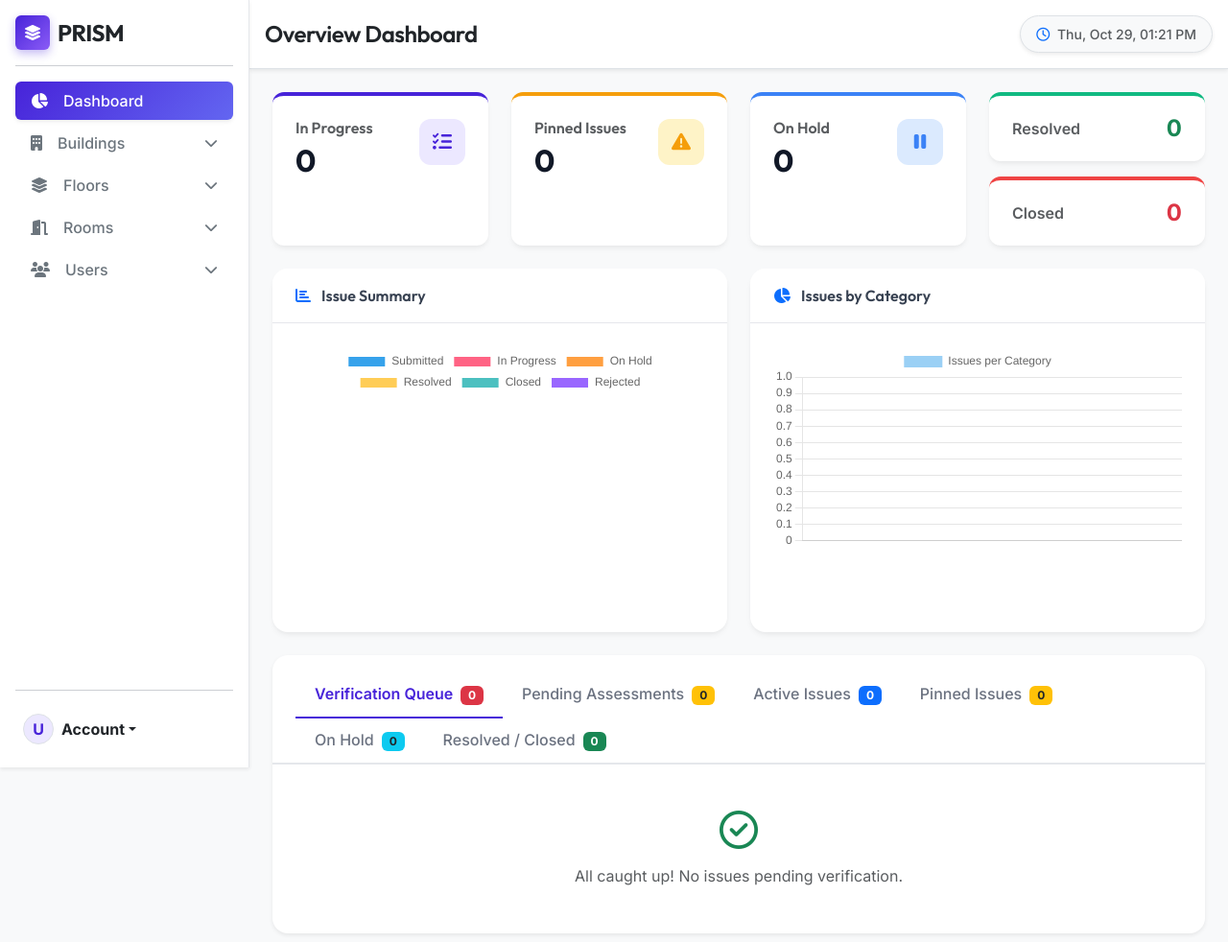
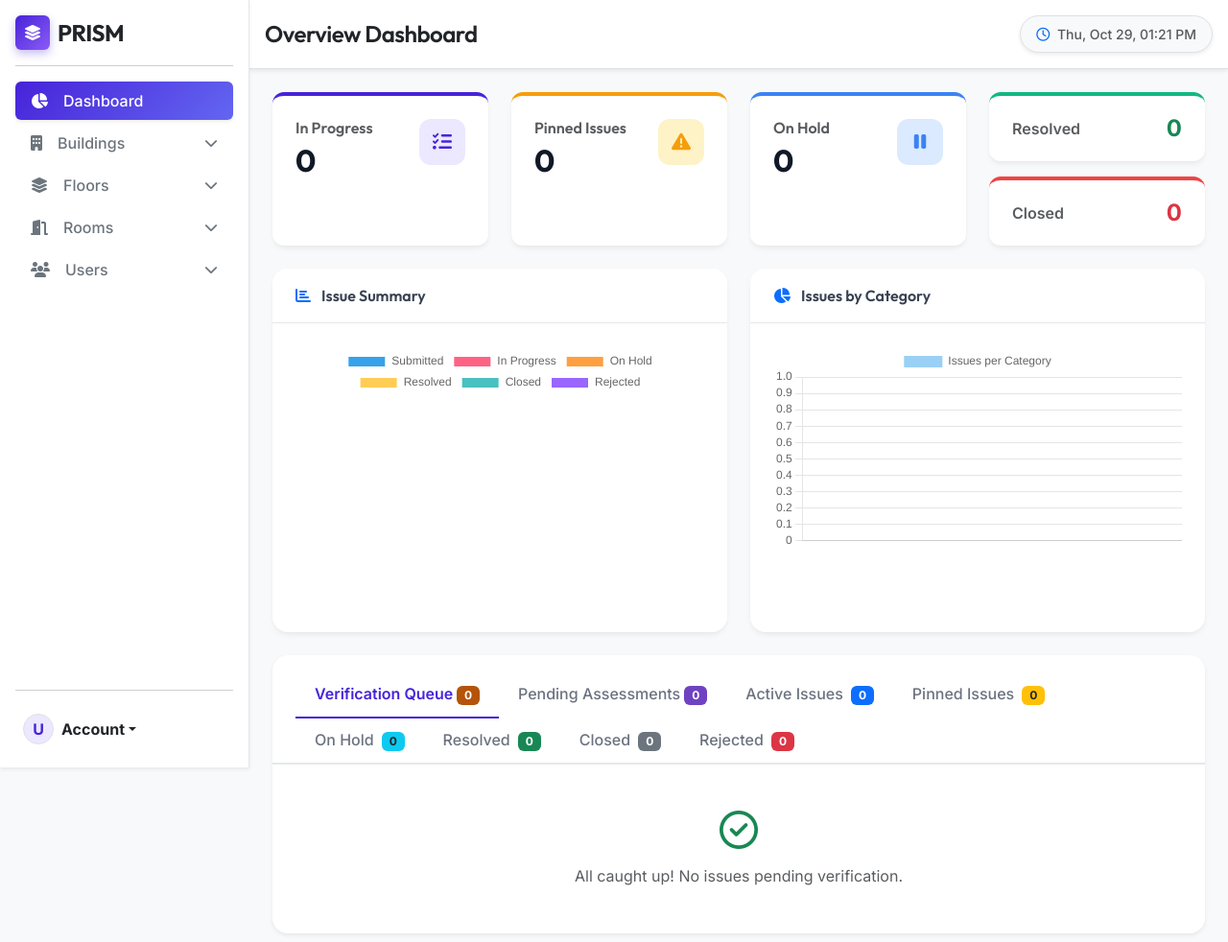
Before and after one commit to RavenRT02/PRISM, a Flask app: page /admin/dashboard in a window 1280 px wide. Shown: the top 982 px of the page at 96% size. Run offline with Flask 3, Linux system fonts and the light colour scheme; a user stored in the database is signed in; tables that the repository leaves empty hold one stand-in row (values such as "Sample post").

Commit message:
Dashboard improvements

```diff
--- a/app/__init__.py
+++ b/app/__init__.py
@@ -1,7 +1,7 @@
 from flask import Flask
 from app.auth.routes import auth_bp
 from app.extensions import db,migrate,login_manager,mail
-from app import models
+from app.utils.datetime_utils import format_local_datetime
 from app.org_setup.routes import org_bp
 from app.cli import seed_categories
 from app.issues.routes import issues_bp
@@ -41,4 +41,6 @@
     def inject_status_mapper():
         return dict(get_user_visible_status=get_user_visible_status)
 
+    app.jinja_env.filters["local_datetime"] = format_local_datetime
+
     return app
--- a/app/dashboard/routes.py
+++ b/app/dashboard/routes.py
@@ -32,7 +32,7 @@
 
     closed = Issue.query.filter(Issue.status == IssueStatus.CLOSED).all()
 
-    rejected_count = Issue.query.filter(Issue.status == IssueStatus.REJECTED).count()
+    rejected = Issue.query.filter(Issue.status == IssueStatus.REJECTED).all()
 
     category_stats = db.session.query(IssueCategory.name, func.count(Issue.id)).join(Issue).group_by(IssueCategory.name).all()
 
@@ -40,10 +40,10 @@
     category_counts = [c[1] for c in category_stats]
 
     return render_template("admin_dashboard.html", issues=issues, pinned_issues=pinned_issues,
-                            on_hold=on_hold, resolved=resolved, closed=closed, verification_queue = verification_queue,
+                            on_hold=on_hold, resolved=resolved, closed=closed, rejected = rejected, verification_queue = verification_queue,
                             pending_assessments=pending_assessments, issues_count = len(issues), pinned_count = len(pinned_issues),
                             on_hold_count = len(on_hold), resolved_count = len(resolved), closed_count = len(closed),
-                            category_labels = category_labels, category_counts = category_counts, rejected_count = rejected_count)
+                            category_labels = category_labels, category_counts = category_counts, rejected_count = len(rejected))
 
 
 
--- a/app/static/css/style.css
+++ b/app/static/css/style.css
@@ -207,6 +207,28 @@
 .status-in_progress { background-color: #DBEAFE; color: #1D4ED8; border: 1px solid rgba(59, 130, 246, 0.2); }
 .status-resolved { background-color: #D1FAE5; color: #047857; border: 1px solid rgba(16, 185, 129, 0.2); }
 .status-closed { background-color: #F3F4F6; color: #374151; border: 1px solid rgba(156, 163, 175, 0.2); }
+.status-rejected { background-color: #dc3545 !important; color: #ffffff !important; border: 1px solid #dc3545; }
+
+.bg-purple {
+    background-color: #6f42c1 !important;
+}
+
+.bg-verification {
+    background-color: #B45309 !important;
+    color: #fff !important;
+}
+
+
+/* Admin dashboard status badges */
+.badge.status-in_progress,
+.badge.status-in-progress {
+    background-color: #DBEAFE !important;
+    color: #1D4ED8 !important;
+    border: 1px solid #93C5FD !important;
+    opacity: 1 !important;
+}
+
+
 
 /* List group hover */
 .list-group-item.issue-item {
--- a/app/templates/admin_dashboard.html
+++ b/app/templates/admin_dashboard.html
@@ -100,13 +100,13 @@
 
             <li class="nav-item" role="presentation">
                 <button class="nav-link active" id="verification-tab" data-bs-toggle="tab" data-bs-target="#verification" type="button" role="tab">
-                    Verification Queue <span class="badge bg-danger ms-1">{{ verification_queue|length }}</span>
+                    Verification Queue <span class="badge bg-verification">{{ verification_queue|length }}</span>
                 </button>
             </li>
 
             <li class="nav-item" role="presentation">
                 <button class="nav-link" id="assessment-tab" data-bs-toggle="tab" data-bs-target="#assessment" type="button" role="tab">
-                    Pending Assessments <span class="badge bg-warning text-dark ms-1">{{ pending_assessments|length }}</span>
+                    Pending Assessments <span class="badge bg-purple">{{ pending_assessments|length }}</span>
                 </button>
             </li>
 
@@ -130,7 +130,22 @@
 
             <li class="nav-item" role="presentation">
                 <button class="nav-link" id="resolved-tab" data-bs-toggle="tab" data-bs-target="#resolved" type="button" role="tab">
-                    Resolved / Closed <span class="badge bg-success ms-1">{{ resolved|length + closed|length }}</span>
+                    Resolved
+                    <span class="badge bg-success ms-1">{{ resolved|length }}</span>
+                </button>
+            </li>
+
+            <li class="nav-item" role="presentation">
+                <button class="nav-link" id="closed-tab" data-bs-toggle="tab" data-bs-target="#closed" type="button" role="tab">
+                    Closed
+                    <span class="badge bg-secondary ms-1">{{ closed|length }}</span>
+                </button>
+            </li>
+
+            <li class="nav-item" role="presentation">
+                <button class="nav-link" id="rejected-tab" data-bs-toggle="tab" data-bs-target="#rejected" type="button" role="tab">
+                    Rejected
+                    <span class="badge bg-danger ms-1">{{ rejected|length }}</span>
                 </button>
             </li>
         </ul>
@@ -291,7 +306,7 @@
                         <div class="d-flex justify-content-between align-items-center">
                             <div>
                                 <h6 class="mb-1 fw-bold">{{ issue.title }}</h6>
-                                <p class="mb-0 text-muted small"><i class="fa-regular fa-clock me-1"></i> Hold expires: {{ issue.hold_until }}</p>
+                                <p class="mb-0 text-muted small"><i class="fa-regular fa-clock me-1"></i> Hold expires: {{ issue.hold_until | local_datetime }}</p>
                             </div>
                             <a href="{{ url_for('issues.issue_details', issue_id=issue.id) }}" class="btn btn-sm btn-light border radius-10">Details</a>
                         </div>
@@ -302,9 +317,14 @@
                 </div>
             </div>
 
-            <!-- Resolved & Closed Tab -->
-            <div class="tab-pane fade p-0" id="resolved" role="tabpanel">
-                <div class="p-3 bg-light border-bottom text-muted fw-semibold small text-uppercase">Resolved Issues</div>
+            <!-- Resolved Tab -->
+            <div class="tab-pane fade p-0" id="resolved" role="tabpanel"
+                aria-labelledby="resolved-tab">
+
+                <div class="p-3 bg-light border-bottom text-muted fw-semibold small text-uppercase">
+                    Resolved Issues
+                </div>
+
                 <div class="list-group list-group-flush">
                     {% for issue in resolved %}
                     <div class="list-group-item p-3 d-flex justify-content-between align-items-center">
@@ -312,29 +332,72 @@
                             <span class="fw-medium">{{ issue.title }}</span>
                             <span class="badge rounded-pill bg-success ms-2 small">Resolved</span>
                         </div>
-                        <a href="{{ url_for('issues.issue_details', issue_id=issue.id) }}" class="btn btn-sm text-primary">View</a>
+                        <a href="{{ url_for('issues.issue_details', issue_id=issue.id) }}"
+                        class="btn btn-sm text-primary">View</a>
                     </div>
                     {% else %}
-                    <div class="p-4 text-center text-muted small">No resolved issues yet.</div>
+                    <div class="p-4 text-center text-muted small">
+                        No resolved issues yet.
+                    </div>
                     {% endfor %}
                 </div>
+            </div>
 
-                <div class="p-3 bg-light border-bottom border-top text-muted fw-semibold small text-uppercase">Closed Issues</div>
+
+            <!-- Closed Tab -->
+            <div class="tab-pane fade p-0" id="closed" role="tabpanel"
+                aria-labelledby="closed-tab">
+
+                <div class="p-3 bg-light border-bottom text-muted fw-semibold small text-uppercase">
+                    Closed Issues
+                </div>
+
                 <div class="list-group list-group-flush">
                     {% for issue in closed %}
                     <div class="list-group-item p-3 d-flex justify-content-between align-items-center">
                         <div>
-                            <span class="fw-medium text-muted text-decoration-line-through">{{ issue.title }}</span>
-                            <span class="badge rounded-pill bg-danger ms-2 small">Closed</span>
+                            <span class="fw-medium text-muted text-decoration-line-through">
+                                {{ issue.title }}
+                            </span>
+                            <span class="badge rounded-pill bg-secondary ms-2 small">Closed</span>
                         </div>
-                        <a href="{{ url_for('issues.issue_details', issue_id=issue.id) }}" class="btn btn-sm text-primary">View</a>
+                        <a href="{{ url_for('issues.issue_details', issue_id=issue.id) }}"
+                        class="btn btn-sm text-primary">View</a>
                     </div>
                     {% else %}
-                    <div class="p-4 text-center text-muted small">No closed issues yet.</div>
+                    <div class="p-4 text-center text-muted small">
+                        No closed issues yet.
+                    </div>
                     {% endfor %}
                 </div>
             </div>
 
+
+            <!-- Rejected Tab -->
+            <div class="tab-pane fade p-0" id="rejected" role="tabpanel"
+                aria-labelledby="rejected-tab">
+
+                <div class="p-3 bg-light border-bottom text-muted fw-semibold small text-uppercase">
+                    Rejected Issues
+                </div>
+
+                <div class="list-group list-group-flush">
+                    {% for issue in rejected %}
+                    <div class="list-group-item p-3 d-flex justify-content-between align-items-center">
+                        <div>
+                            <span class="fw-medium text-muted">{{ issue.title }}</span>
+                            <span class="badge rounded-pill bg-danger ms-2 small">Rejected</span>
+                        </div>
+                        <a href="{{ url_for('issues.issue_details', issue_id=issue.id) }}"
+                        class="btn btn-sm text-primary">View</a>
+                    </div>
+                    {% else %}
+                    <div class="p-4 text-center text-muted small">
+                        No rejected issues yet.
+                    </div>
+                    {% endfor %}
+                </div>
+            </div>
         </div>
     </div>
 </div>
--- a/app/utils/datetime_utils.py
+++ b/app/utils/datetime_utils.py
@@ -1,4 +1,5 @@
 from datetime import timezone
+from zoneinfo import ZoneInfo
 
 def ensure_utc(dt):
     """helper func to attach utc label to naive datetime ( does not convert time, attaches utc label )
@@ -11,3 +12,17 @@
         return dt.replace(tzinfo=timezone.utc)
 
     return dt
+
+
+
+def format_local_datetime(value):
+    if value is None:
+        return ""
+
+    # SQLite commonly returns naive datetimes; your app stores these in UTC.
+    if value.tzinfo is None:
+        value = value.replace(tzinfo=timezone.utc)
+
+    return value.astimezone(
+        ZoneInfo("Asia/Kolkata")
+    ).strftime("%b %d, %Y %I:%M %p")
```
